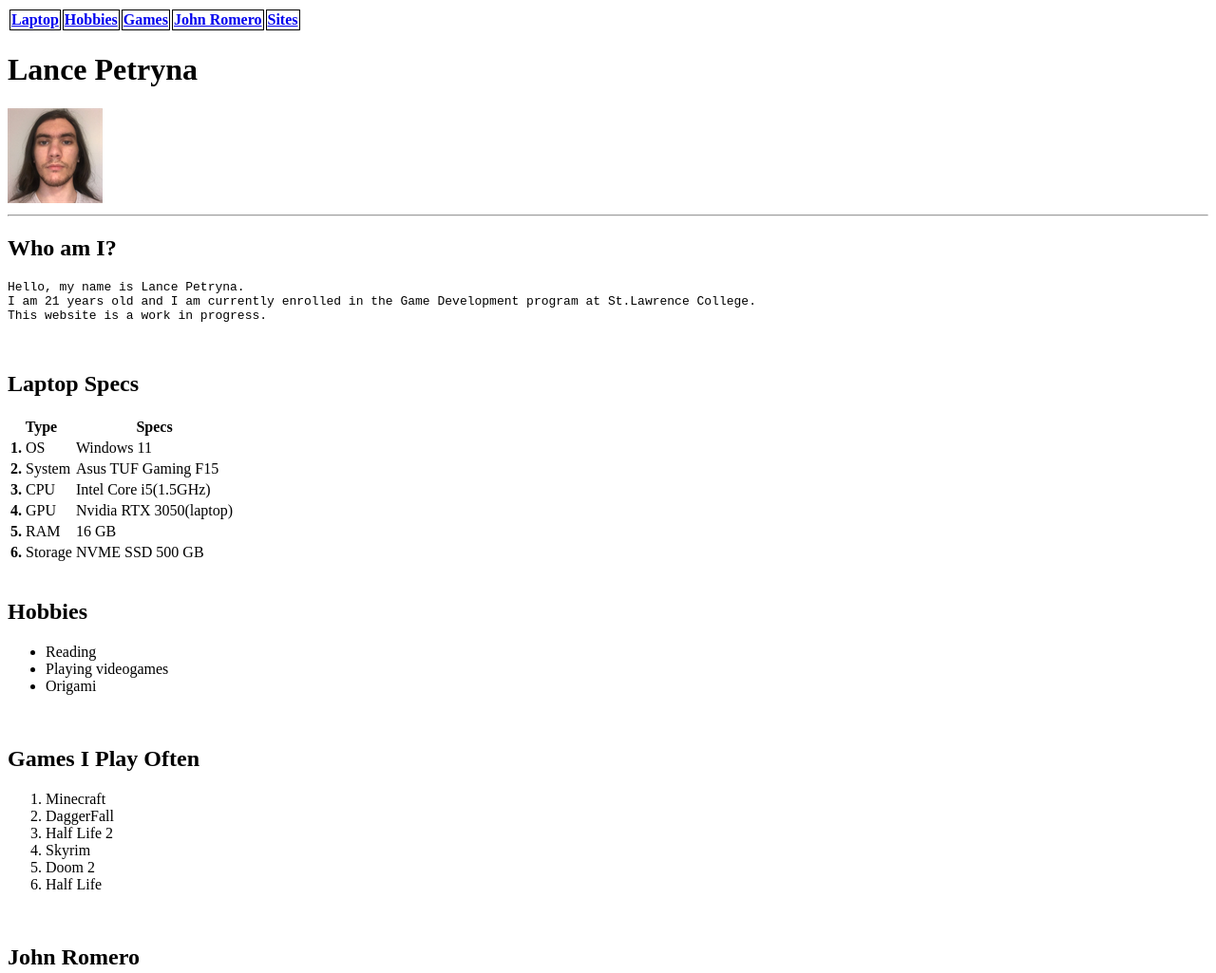
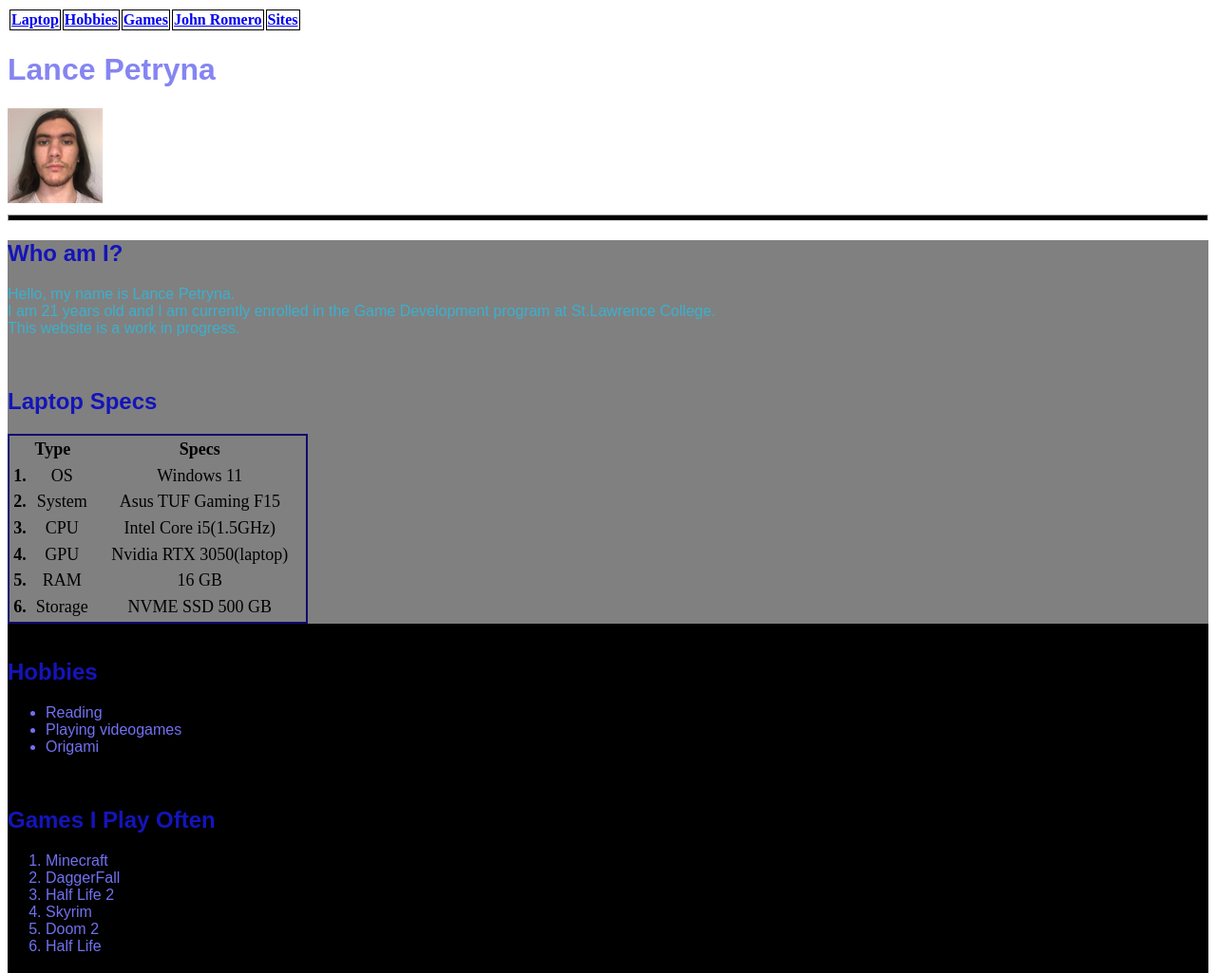
Before and after one commit to LancePetryna/LancePetryna.github.io, a plain HTML site: page index.html in a window 1280 px wide. Shown: the top 1025 px of the page at 95% size. Drawn offline with Linux system fonts and the light colour scheme.

Commit message:
updating my personal website

```diff
--- a/index.html
+++ b/index.html
@@ -6,6 +6,15 @@
     <meta name="viewport" content="width=device-width, initial-scale=1.0">
     <title>Lance Petryna's Webpage</title>
     <link rel="icon" type="image/x-icon" href="images/favicon.png">
+    <link rel="stylesheet" href="src/style.css">
+
+    <style>
+        ul, ol {
+                color: rgb(113, 113, 242);
+                font-family: sans-serif;
+        }
+    </style>
+
 </head>
 <body>
 
@@ -19,11 +28,12 @@
         </tr>
     </table>
 
-    <h1>Lance Petryna</h1>
+    <h1 style="color: rgb(133, 133, 242); font-family: sans-serif;">Lance Petryna</h1>
     <img src="images/idPicture.jpeg" alt="picture" width="100" height="100">
     <hr>
 
-    <h2><b>Who am I?</b></h2>
+<div class="professional">
+    <h2 class="header"><b>Who am I?</b></h2>
 <pre>
 Hello, my name is Lance Petryna.
 I am 21 years old and I am currently enrolled in the Game Development program at St.Lawrence College.
@@ -31,8 +41,8 @@ This website is a work in progress.
 </pre>
 
     <br>
-    <h2 id="Laptop">Laptop Specs</h2>
-    <table>
+    <h2 id="Laptop" class="header">Laptop Specs</h2>
+    <table id="specTable">
         <tr>
             <th colspan="2">Type</th>
             <th>Specs</th>
@@ -68,9 +78,11 @@ This website is a work in progress.
             <td>NVME SSD 500 GB</td>
         </tr>
     </table>
+</div>
 
+<div class="personal">
     <br>
-    <h2 id="hobbies">Hobbies</h2>
+    <h2 id="hobbies" class="header">Hobbies</h2>
     <ul>
         <li>Reading</li>
         <li>Playing videogames</li>
@@ -78,7 +90,7 @@ This website is a work in progress.
     </ul>
 
     <br>
-    <h2 id="Games">Games I Play Often</h2>
+    <h2 id="Games" class="header">Games I Play Often</h2>
     <ol>
         <li>Minecraft</li>
         <li>DaggerFall</li>
@@ -89,7 +101,7 @@ This website is a work in progress.
     </ol>
 
     <br>
-    <h2 id="john">John Romero</h2>
+    <h2 id="john" class="header romero">John Romero</h2>
     <img src="images/john-romero.jpg" alt="john-romero" height="420" width="800" usemap="#mymap">
         <map name="mymap">
             <area shape="rect" coords="445,16,625,250" href="https://rome.ro/" target="_blank" title="romero's site" alt="john-romero">
@@ -103,7 +115,7 @@ This website is a work in progress.
     </blockquote>
 
     <br>
-    <h2 id="Sites">Sites That I Like</h2>
+    <h2 id="Sites" class="header">Sites That I Like</h2>
     <dl>
         <dt><a href="https://www.traditionalcatholic.co/free-catholicbooks/" target="_blank">traditionalcatholic.co</a></dt>
         <dd>- A website that lists old catholic books that are avaliable for free download.</dd>
@@ -118,5 +130,7 @@ This website is a work in progress.
     <br>
     <!-- This is a relative link-->
     <a href="portfolio.html">My portfolio page</a>
+</div>
+
 </body>
 </html>
--- /dev/null
+++ b/src/style.css
@@ -0,0 +1,31 @@
+p, pre, blockquote, dd {
+    color: rgb(59, 176, 205);
+    font-family: sans-serif;
+    font-size: medium;
+}
+
+hr {
+    background-color: black;
+    height: 5px;
+}
+
+.header {
+    color: rgb(20, 20, 186);
+    font-family: sans-serif;
+}
+
+#specTable {
+    border: 2px solid rgb(18, 8, 112);
+    text-align: center;
+    font-size: large;
+    width: 25%;
+    height: 200px;
+}
+
+.romero {
+    font-family: 'Franklin Gothic Medium', 'Arial Narrow', Arial, sans-serif;
+}
+
+.professional { background-color: gray; }
+
+.personal { background-color: black; }
```
Also changed, not shown: portfolio.html (+25 -1 lines), images/dotHack.jpg (added), images/halfLife.jpg (added), images/mgs2.jpg (added), images/persona4.jpg (added), images/skyrim.jpg (added), 1 other file.
